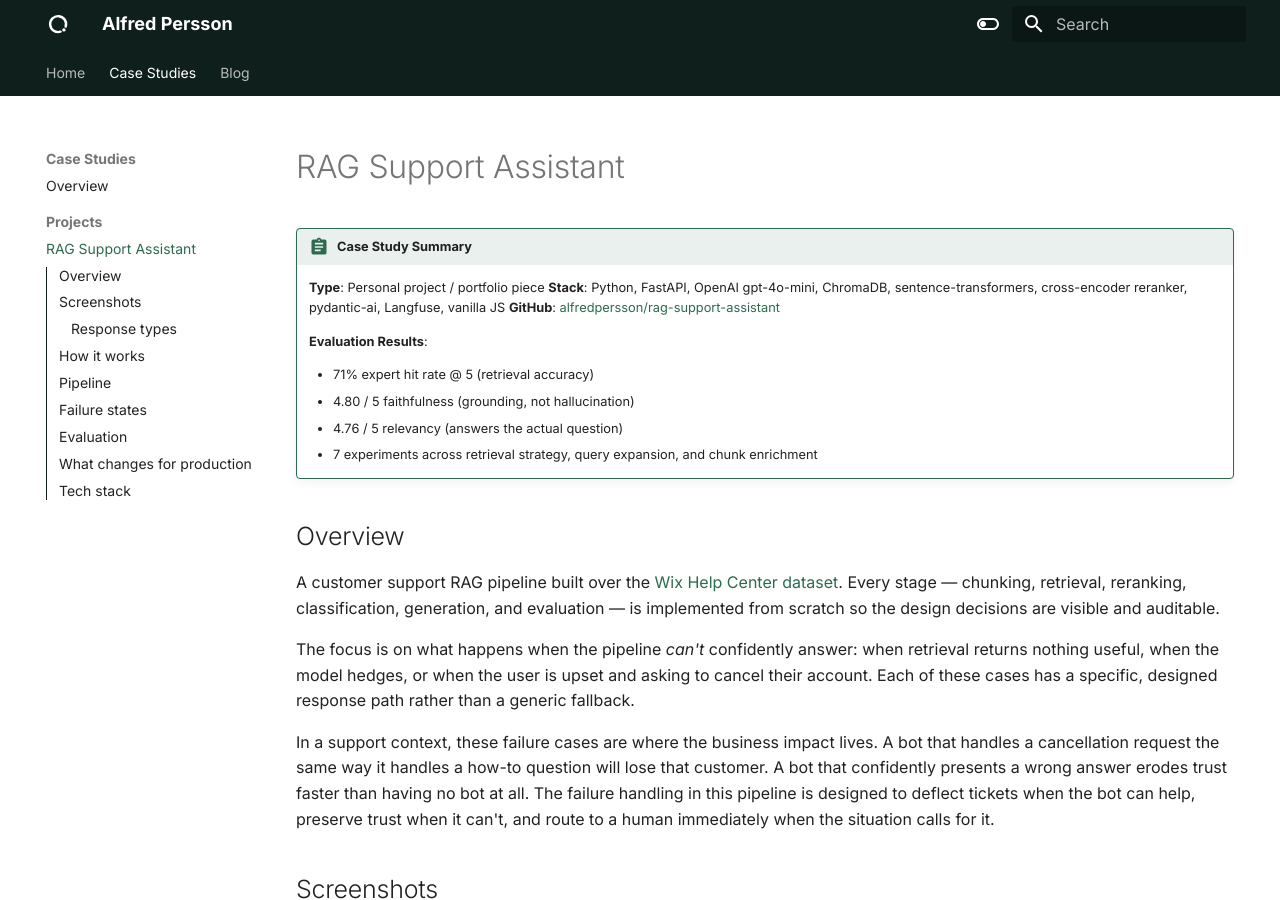
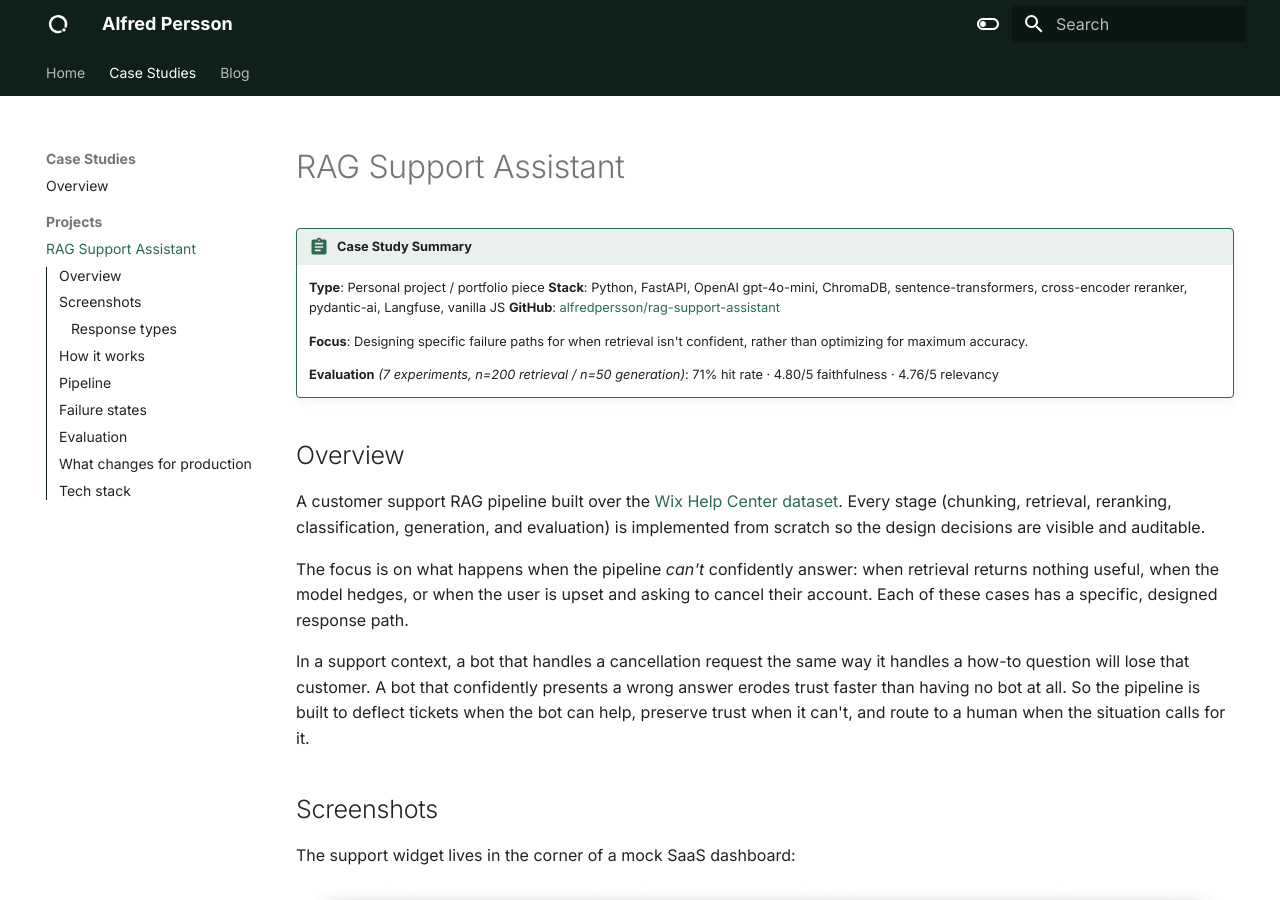
Before and after one commit to alfredpersson/personal-website, an MkDocs documentation site: the page built from docs/portfolio/projects/rag-support-assistant.md, in a window 1280 px wide and 900 px high. Built offline with MkDocs 1.6.1 and Material for MkDocs 9.7.7, drawn with Linux system fonts in a browser that asks for light colours; some of the changed text lies outside the part shown.

Commit message:
Minor case study fixes

```diff
--- a/docs/portfolio/projects/rag-support-assistant.md
+++ b/docs/portfolio/projects/rag-support-assistant.md
@@ -1,6 +1,6 @@
 ---
 title: RAG Support Assistant
-description: A customer support RAG pipeline with designed failure paths, confidence gates, and self-critique — built to handle what happens when the AI can't answer.
+description: A customer support RAG pipeline with designed failure paths, confidence gates, and self-critique. Built to handle what happens when the AI can't answer.
 ---
 
 # RAG Support Assistant
@@ -10,20 +10,17 @@ description: A customer support RAG pipeline with designed failure paths, confid
     **Stack**: Python, FastAPI, OpenAI gpt-4o-mini, ChromaDB, sentence-transformers, cross-encoder reranker, pydantic-ai, Langfuse, vanilla JS
     **GitHub**: [alfredpersson/rag-support-assistant](https://github.com/alfredpersson/rag-support-assistant)
 
-    **Evaluation Results**:
+    **Focus**: Designing specific failure paths for when retrieval isn't confident, rather than optimizing for maximum accuracy.
 
-    - 71% expert hit rate @ 5 (retrieval accuracy)
-    - 4.80 / 5 faithfulness (grounding, not hallucination)
-    - 4.76 / 5 relevancy (answers the actual question)
-    - 7 experiments across retrieval strategy, query expansion, and chunk enrichment
+    **Evaluation** *(7 experiments, n=200 retrieval / n=50 generation)*: 71% hit rate · 4.80/5 faithfulness · 4.76/5 relevancy
 
 ## Overview
 
-A customer support RAG pipeline built over the [Wix Help Center dataset](https://huggingface.co/datasets/Wix/WixQA). Every stage — chunking, retrieval, reranking, classification, generation, and evaluation — is implemented from scratch so the design decisions are visible and auditable.
+A customer support RAG pipeline built over the [Wix Help Center dataset](https://huggingface.co/datasets/Wix/WixQA). Every stage (chunking, retrieval, reranking, classification, generation, and evaluation) is implemented from scratch so the design decisions are visible and auditable.
 
-The focus is on what happens when the pipeline *can't* confidently answer: when retrieval returns nothing useful, when the model hedges, or when the user is upset and asking to cancel their account. Each of these cases has a specific, designed response path rather than a generic fallback.
+The focus is on what happens when the pipeline *can't* confidently answer: when retrieval returns nothing useful, when the model hedges, or when the user is upset and asking to cancel their account. Each of these cases has a specific, designed response path.
 
-In a support context, these failure cases are where the business impact lives. A bot that handles a cancellation request the same way it handles a how-to question will lose that customer. A bot that confidently presents a wrong answer erodes trust faster than having no bot at all. The failure handling in this pipeline is designed to deflect tickets when the bot can help, preserve trust when it can't, and route to a human immediately when the situation calls for it.
+In a support context, a bot that handles a cancellation request the same way it handles a how-to question will lose that customer. A bot that confidently presents a wrong answer erodes trust faster than having no bot at all. So the pipeline is built to deflect tickets when the bot can help, preserve trust when it can't, and route to a human when the situation calls for it.
 
 ## Screenshots
 
@@ -55,7 +52,7 @@ The widget renders each response type differently based on the pipeline's routin
 
 ## How it works
 
-Every question is classified into one of five categories — **answerable**, **nonsense**, **irrelevant**, **out-of-scope**, or **high-stakes** — and routed to a purpose-built handler. Only answerable and high-stakes queries go through retrieval; the rest get static responses immediately without wasting compute.
+Every question is classified into one of five categories (**answerable**, **nonsense**, **irrelevant**, **out-of-scope**, or **high-stakes**) and routed to a purpose-built handler. Only answerable and high-stakes queries go through retrieval; the rest get static responses immediately without wasting compute.
 
 For queries that go through retrieval, the pipeline applies two confidence gates before presenting an answer:
 
@@ -156,7 +153,7 @@ The pipeline is evaluated against the [WixQA benchmark](https://huggingface.co/d
 | Faithfulness | **4.80 / 5** *(n=50)* | Answers are almost entirely grounded in retrieved content, not hallucinated |
 | Relevancy | **4.76 / 5** *(n=50)* | Answers consistently address what was actually asked |
 
-The hit rate ceiling at 0.71 is a genuine finding: the remaining 29% are KB coverage gaps and vocabulary mismatches that persisted across all seven experiments. The most impactful next steps would be hybrid retrieval (dense + BM25) and a larger embedding model.
+The 71% hit rate held steady across all seven experiments. The remaining 29% are KB coverage gaps and vocabulary mismatches that retrieval tuning alone won't close. That's exactly the scenario the confidence gates and failure paths above are built for: rather than trying to squeeze more accuracy out of retrieval, the system recognizes low-confidence results and routes them to clarifying questions, disclaimers, or human escalation.
 
 ## What changes for production
 
```
Also changed, not shown: other parts of docs/portfolio/projects/rag-support-assistant.md (+1 -1 lines), docs/portfolio/index.md (+1 -1 lines).
